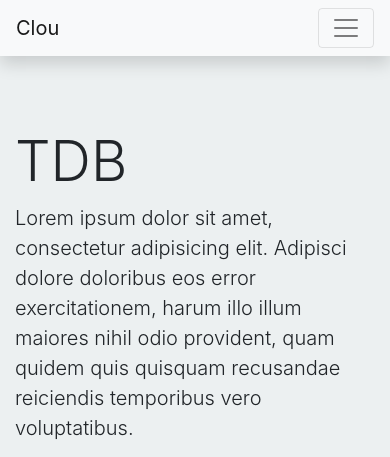
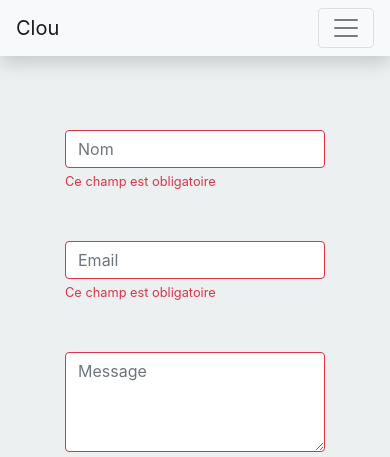
Before and after one commit to mclouu/clouDjango, a Django app: page /site/contact/ in a window 390 px wide; the page is wider, and only the part inside the window is pictured. Shown: the top 457 px of that part. Run offline with Django 3.2, Linux system fonts and the light colour scheme; some libraries are stand-ins or nearby versions.

Commit message:
mise a jours de la page contact

```diff
--- a/blog/templates/blog/contact.html
+++ b/blog/templates/blog/contact.html
@@ -6,60 +6,126 @@
 
 
 <!-- Page Content -->
-<section class="py-5">
+<section>
     <div class="container">
-        <h1 class="display-4">TDB</h1>
-        <p class="lead">Lorem ipsum dolor sit amet, consectetur adipisicing elit. Adipisci dolore doloribus eos error
-            exercitationem, harum illo illum maiores nihil odio provident, quam quidem quis quisquam recusandae
-            reiciendis temporibus vero voluptatibus.</p>
-    </div>
+        <div class="formBox">
+            <form>
+                <div class="row">
+                    <div class="col-sm-6">
+                        <div class="inputBox ">
+                            <input type="text" class="form-control is-invalid" aria-describedby="textHelp"
+                                   placeholder="Nom">
+                            <div class="invalid-feedback">
+                                Ce champ est obligatoire
+                            </div>
+                        </div>
+                    </div>
 
-    <div class="row">
-        <div class="col-sm-4">
-            <div class="card" style="width: 18rem;">
-                <img src="http://lorempixel.com/286/180/" class="card-img-top" alt="...">
-                <div class="card-body">
-                    <h5 class="card-title">Card title</h5>
-                    <p class="card-text">Some quick example text to build on the card title and make up the bulk of the
-                        card's
-                        content.</p>
-                    <a href="#" class="btn btn-primary">Read</a>
+                    <div class="col-sm-6">
+                        <div class="inputBox">
+                            <input type="email" class="form-control is-invalid" aria-describedby="emailHelp"
+                                   placeholder="Email">
+                            <div class="invalid-feedback">
+                                Ce champ est obligatoire
+                            </div>
+                        </div>
+                    </div>
                 </div>
-            </div>
-        </div>
-        <div class="col-sm-4">
-            <div class="card" style="width: 18rem;">
-                <img src="http://lorempixel.com/286/180/" class="card-img-top" alt="...">
-                <div class="card-body">
-                    <h5 class="card-title">Card title</h5>
-                    <p class="card-text">Some quick example text to build on the card title and make up the bulk of the
-                        card's
-                        content.</p>
-                    <a href="#" class="btn btn-primary">Read</a>
+                <div class="row">
+                    <div class="col-sm-12">
+                        <textarea class="form-control is-invalid" id="validationTextarea"
+                                  placeholder="Message" required></textarea>
+                        <div class="invalid-feedback">
+                            Ce champ est obligatoire
+                        </div>
+                    </div>
                 </div>
-            </div>
-        </div>
-        <div class="col-sm-4">
-            <div class="card" style="width: 18rem;">
-                <img src="http://lorempixel.com/286/180/" class="card-img-top" alt="...">
-                <div class="card-body">
-                    <h5 class="card-title">Card title</h5>
-                    <p class="card-text">Some quick example text to build on the card title and make up the bulk of the
-                        card's
-                        content.</p>
-                    <a href="#" class="btn btn-primary">Read</a>
+                <br>
+                <div class="row">
+                    <div class="col-sm-12">
+                        <button type="button" class="btn btn-primary btn-lg btn-block">Envoyé</button>
+                    </div>
                 </div>
-            </div>
+            </form>
         </div>
     </div>
+</section>
 
-
+<section>
+    <div class="container">
+        <iframe class="border border-dark" src="https://www.google.com/maps/embed?pb=!1m18!1m12!1m3!1d8715.68331472637!2d5.75215027096781!3d49.49984077484368!2m3!1f0!2f0!3f0!3m2!1i1024!2i768!4f13.1!3m3!1m2!1s0x47eac881a8c9dce5%3A0xb54df085b5ceeb9a!2zUsOpaG9u!5e0!3m2!1sfr!2sfr!4v1550672920165"
+                width="550" height="350" frameborder="0" style="border:0" allowfullscreen></iframe>
+    </div>
 </section>
 
 <style>
-body {
-  background-color: #ecf0f1;
+
+body{
+    background-color: #ecf0f1;
 }
+.formBox{
+    align: center
+	margin-top: 90px;
+	padding: 50px;
+}
+.formBox  h1{
+	margin: 0;
+	padding: 0;
+	text-align: center;
+	margin-bottom: 50px;
+	text-transform: uppercase;
+	font-size: 48px;
+}
+.inputBox{
+	position: relative;
+	box-sizing: border-box;
+	margin-bottom: 50px;
+}
+.inputBox .inputText{
+	position: absolute;
+    font-size: 24px;
+    line-height: 50px;
+    transition: .5s;
+    opacity: .5;
+}
+.inputBox .input{
+	position: relative;
+	width: 100%;
+	height: 50px;
+	background: transparent;
+	border: none;
+    outline: none;
+    font-size: 24px;
+    border-bottom: 1px solid rgba(0,0,0,.5);
+
+}
+.focus .inputText{
+	transform: translateY(-30px);
+	font-size: 18px;
+	opacity: 1;
+	color: #00bcd4;
+
+}
+textarea{
+	height: 100px !important;
+}
+.button{
+	width: 100%;
+    height: 50px;
+    border: none;
+    outline: none;
+    background: #03A9F4;
+    color: #fff;
+}
+
+
+
+
+
+
+
+
+
 
 
 </style>
```
